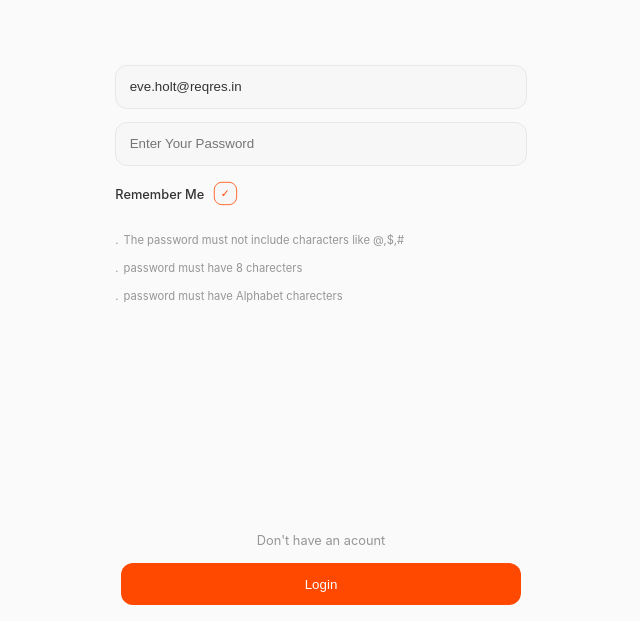
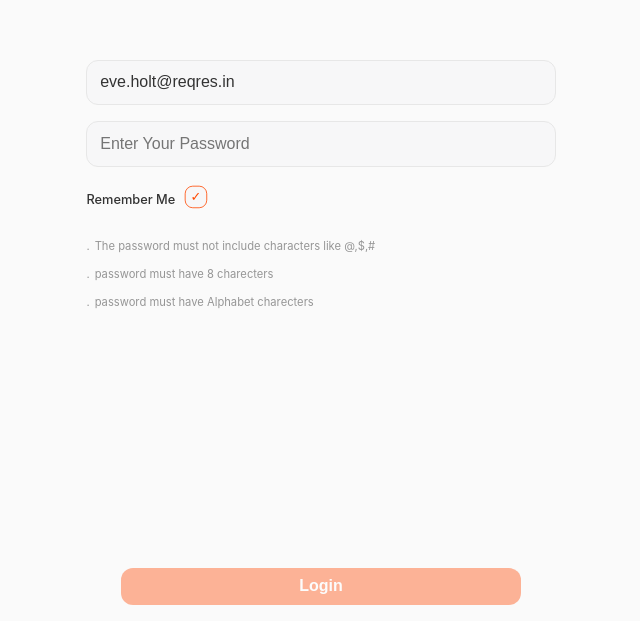
Before and after one commit to mmd-yavarii/react-crypto-app, a React (Vite) app: page / in a window 1280 px wide. Shown: the part 179-800 px from the top of the page, without its empty margins (319-959 px from the left). Built offline with nearby package versions, Linux system fonts and the light colour scheme.

Commit message:
updae form style

```diff
--- a/src/pages/LoginOrSignup/LoginPage.jsx
+++ b/src/pages/LoginOrSignup/LoginPage.jsx
@@ -121,8 +121,17 @@ function LoginPage() {
 
                 {/* buttons of sign up and submit */}
                 <div className={styles.btnContainer}>
-                    <a href="">Don't have an acount</a>
-                    <button type="submit">Login</button>
+                    {/* <a href="">Don't have an acount</a> */}
+                    <button
+                        type="submit"
+                        className={
+                            !validation.password && !validHandler.email
+                                ? styles.unableBtn
+                                : null
+                        }
+                    >
+                        Login
+                    </button>
                 </div>
             </form>
         </div>
--- a/src/pages/LoginOrSignup/LoginPage.module.css
+++ b/src/pages/LoginOrSignup/LoginPage.module.css
@@ -6,13 +6,14 @@
 }
 
 .container input {
-    padding: 1em;
+    padding: 0.8em;
     border-radius: 12px;
     border: 1px solid var(--border-color);
     outline: none;
     background-color: var(--them-secondary-color);
     width: 100%;
     margin-bottom: 1em;
+    font-size: 1rem;
 }
 
 .valid:focus {
@@ -36,12 +37,17 @@
     background-color: var(--them-primary-color);
     color: #fff;
     border-radius: 12px;
-    padding: 1em;
+    padding: 0.6em;
     width: 100%;
     transition: all 0.3s;
     max-width: 400px;
     margin: 0 auto;
     margin-top: 1em;
+    font-weight: 900;
+    font-size: 1rem;
+}
+.unableBtn {
+    opacity: 0.4;
 }
 .btnContainer a {
     opacity: 0.5;
```
